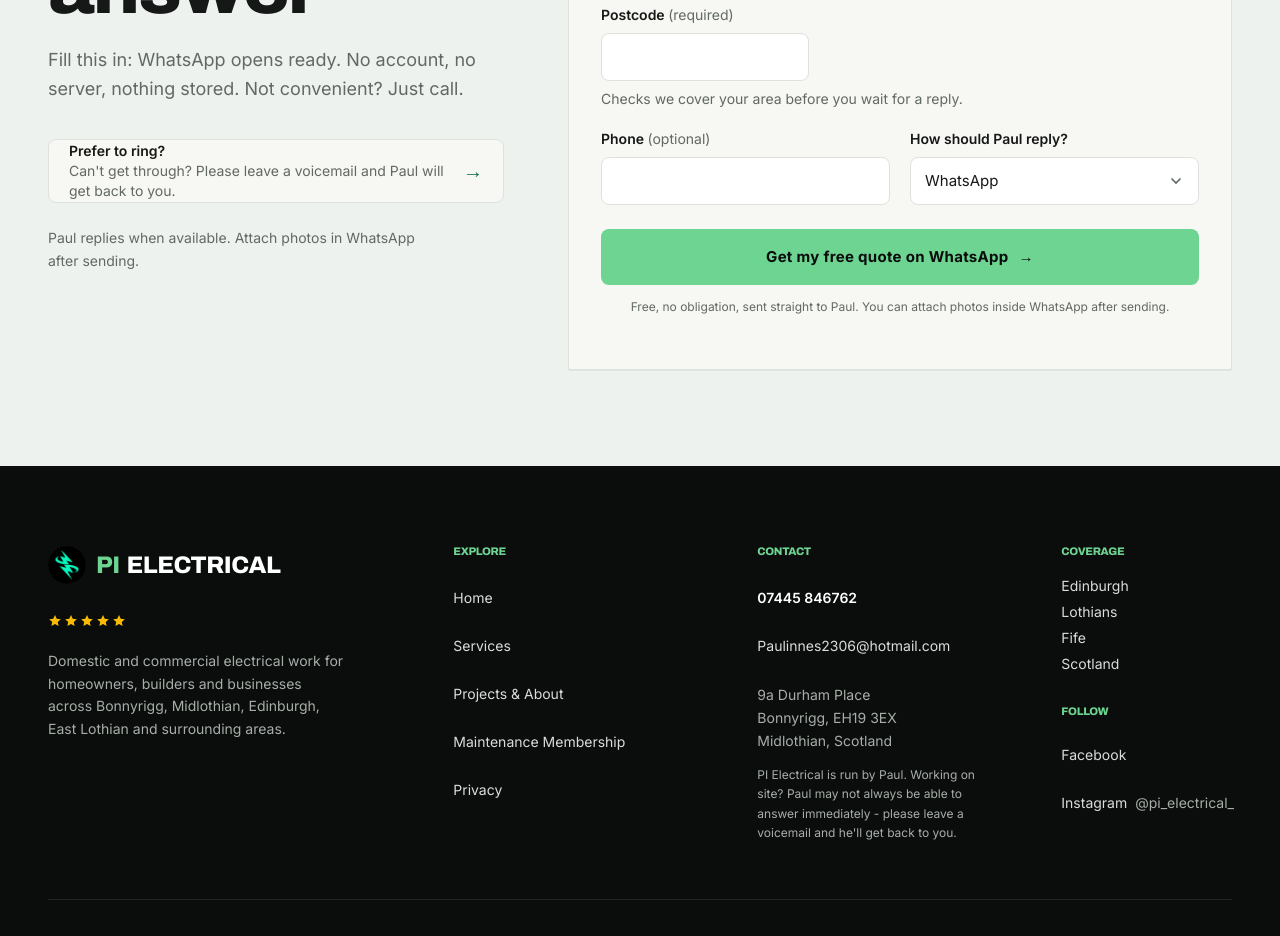
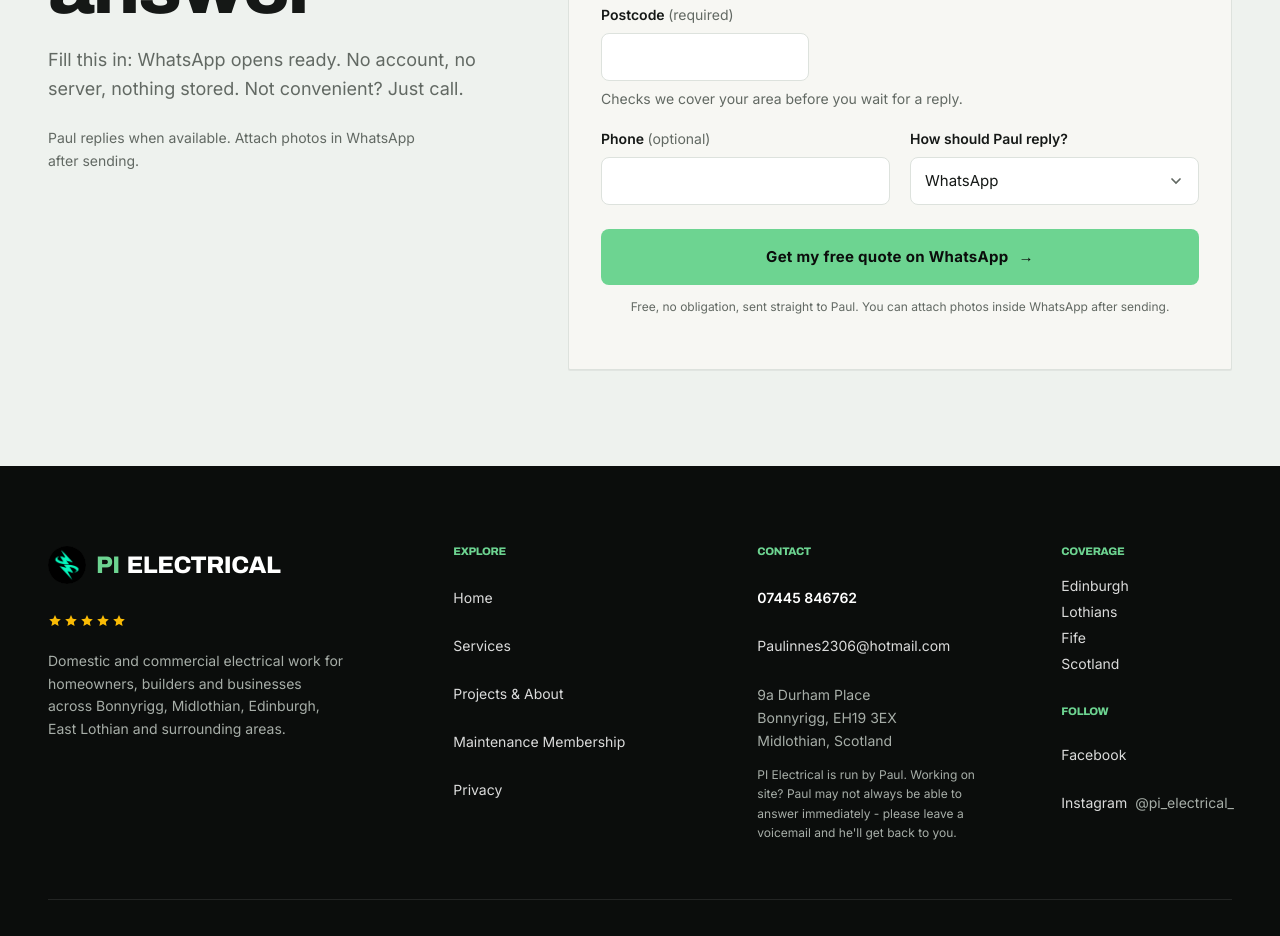
Before and after one commit to Tradetitan66/pi-electrical-live, a Next.js app: page / in a window 1280 px wide. Shown: the part 6480-7416 px from the top of the page. Built offline with nearby package versions, Linux system fonts and the light colour scheme.

Commit message:
remove Prefer to ring section from FinalCta

```diff
--- a/src/components/FinalCta.tsx
+++ b/src/components/FinalCta.tsx
@@ -37,30 +37,6 @@ export default function FinalCta() {
               }
             />
 
-            <div className="mt-9 flex flex-col gap-3">
-              <a
-                href={BUSINESS.phone.href}
-                className="group flex min-h-16 items-center justify-between rounded-lg border border-line bg-warm px-5 transition-colors hover:border-green-ink"
-              >
-                <span>
-                  <span className="block text-sm font-semibold text-ink">
-                    Prefer to ring?
-                  </span>
-                  <span className="block text-sm text-muted">
-                    {WHATSAPP_HINTS.voicemail}
-                  </span>
-                </span>
-                <span
-                  aria-hidden="true"
-                  className="text-xl text-green-ink transition-transform group-hover:translate-x-1"
-                >
-                  →
-                </span>
-              </a>
-
-
-            </div>
-
             <p className="mt-6 text-sm leading-relaxed text-muted">
               {WHATSAPP_HINTS.whatsappHint} {WHATSAPP_HINTS.attach}
             </p>
```
